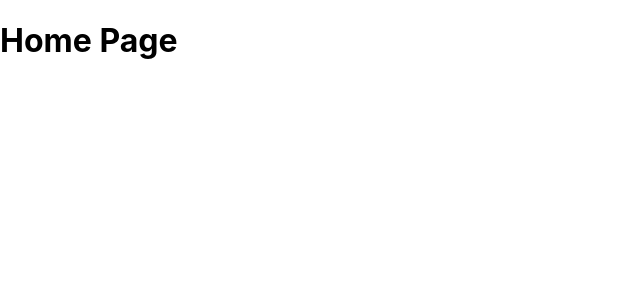
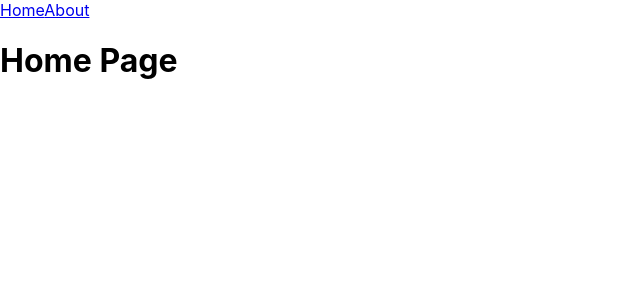
Before and after one commit to habideen/react_js_tutorial, a React (Create React App) app: page / in a window 1280 px wide. Shown: the top 300 px of the page, without its empty margins (0-640 px from the left). Built offline with nearby package versions, Linux system fonts and the light colour scheme.

Commit message:
route: route with react link

```diff
--- a/src/App.js
+++ b/src/App.js
@@ -1,5 +1,6 @@
 import { useState, useEffect } from "react";
-import SimpleRoute from "./components/Route/SimpleRoute";
+import LinkRoute from "./components/Route/LinkRoute";
+// import SimpleRoute from "./components/Route/SimpleRoute";
 // import "./App.css";
 // import UserProfile from "./components/context/UserProfile";
 // import StyledComponent from "./components/style/StyledComponent";
@@ -46,7 +47,8 @@ function content() {
       {/* <AppContext /> */}
       {/* <ContextUpdateState /> */}
       {/* <UserProfile /> */}
-      <SimpleRoute />
+      {/* <SimpleRoute /> */}
+      <LinkRoute />
     </div>
   );
 }
--- /dev/null
+++ b/src/components/Route/LinkRoute.js
@@ -0,0 +1,27 @@
+import React from "react";
+import { BrowserRouter, Routes, Route, Link } from "react-router-dom";
+
+function Home() {
+  return <h1>Home Page</h1>;
+}
+
+function About() {
+  return <h1>About Page</h1>;
+}
+
+function LinkRoute() {
+  return (
+    <BrowserRouter>
+      <nav>
+        <Link to="/" >Home</Link>
+        <Link to="/about">About</Link>
+      </nav>
+      <Routes>
+        <Route path="/" element={<Home />} />
+        <Route path="/about" element={<About />} />
+      </Routes>
+    </BrowserRouter>
+  );
+}
+
+export default LinkRoute;
```
